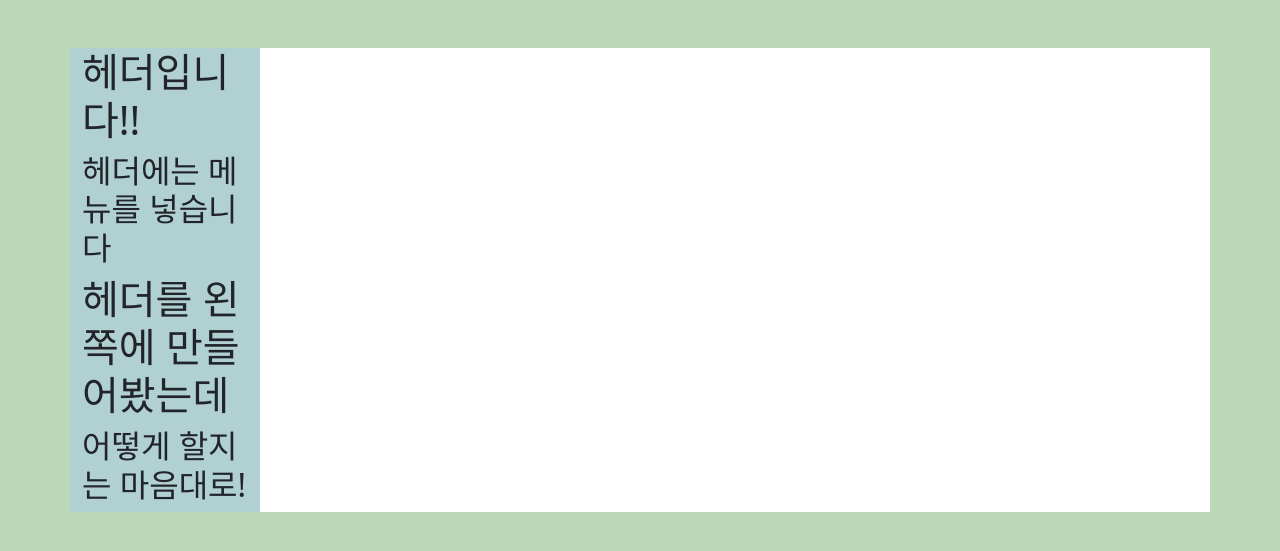
After one commit to EunJinPark98/GREENMOA, a Spring app: template src/main/resources/templates/fragment/main_layout.html in a window 1280 px wide. The commit adds this page. Shown: the top 551 px of the page. Run offline with Thymeleaf, Linux system fonts and the light colour scheme; the template is opened without the code that fills it, so the values that code supplies are empty.

Commit message:
레이아웃만 잡아뒀습니다

```diff
--- a/src/main/resources/static/css/common.css
+++ b/src/main/resources/static/css/common.css
@@ -1 +1,4 @@
 @charset "UTF-8";
+body{
+    background-color: #BBD8B7;
+}
--- /dev/null
+++ b/src/main/resources/templates/fragment/main_header.html
@@ -0,0 +1,18 @@
+<!DOCTYPE html>
+<html xmlns:th="http://www.thymeleaf.org">
+<head>
+    <meta charset="UTF-8">
+    <title>Title</title>
+</head>
+<body>
+    <th:block th:fragment="mainHeaderFragment">
+        <link rel="stylesheet" href="/css/main_header.css">
+        <h1>헤더입니다!!</h1>
+        <h2>헤더에는 메뉴를 넣습니다</h2>
+        <h1>헤더를 왼쪽에 만들어봤는데</h1>
+        <h2>어떻게 할지는 마음대로!</h2>
+    </th:block>
+    <script src="//t1.daumcdn.net/mapjsapi/bundle/postcode/prod/postcode.v2.js"></script>
+    <script src="/js/main_header.js"></script>
+</body>
+</html>
--- /dev/null
+++ b/src/main/resources/templates/fragment/main_layout.html
@@ -0,0 +1,24 @@
+<!DOCTYPE html>
+<html lang="ko" xmlns:th="http://www.thymeleaf.org" xmlns:layout="http://www.ultraq.net.nz/thymeleaf/layout">
+<head>
+<meta charset="UTF-8">
+<title></title>
+<link href="https://cdn.jsdelivr.net/npm/bootstrap@5.3.1/dist/css/bootstrap.min.css" rel="stylesheet" integrity="sha384-4bw+/aepP/YC94hEpVNVgiZdgIC5+VKNBQNGCHeKRQN+PtmoHDEXuppvnDJzQIu9" crossorigin="anonymous">
+<link rel="stylesheet" href="/css/common.css">
+</head>
+<body>
+    <div class="container">
+        <div class="row mt-5">
+            <!-- 헤더 -->
+            <div class="col-2" style="background-color: #B1D0D1;">
+                <th:block th:replace="~{/fragment/main_header :: mainHeaderFragment}"></th:block>
+            </div>
+            <!-- 컨텐츠 -->
+            <div class="col-10" style="background-color: #fff;">
+                <th:block layout:fragment="content"></th:block>
+            </div>
+        </div>
+    </div>
+    <script src="https://cdn.jsdelivr.net/npm/bootstrap@5.3.1/dist/js/bootstrap.bundle.min.js" integrity="sha384-HwwvtgBNo3bZJJLYd8oVXjrBZt8cqVSpeBNS5n7C8IVInixGAoxmnlMuBnhbgrkm" crossorigin="anonymous"></script>
+</body>
+</html>
```
Also changed, not shown: src/main/resources/templates/content/room/main.html (+8 -4 lines), src/main/resources/templates/flagment/main_header.html (deleted, +0 -16 lines), src/main/resources/templates/flagment/main_layout.html (deleted, +0 -26 lines), src/main/resources/static/css/main_header.css (line endings or trailing spaces).
